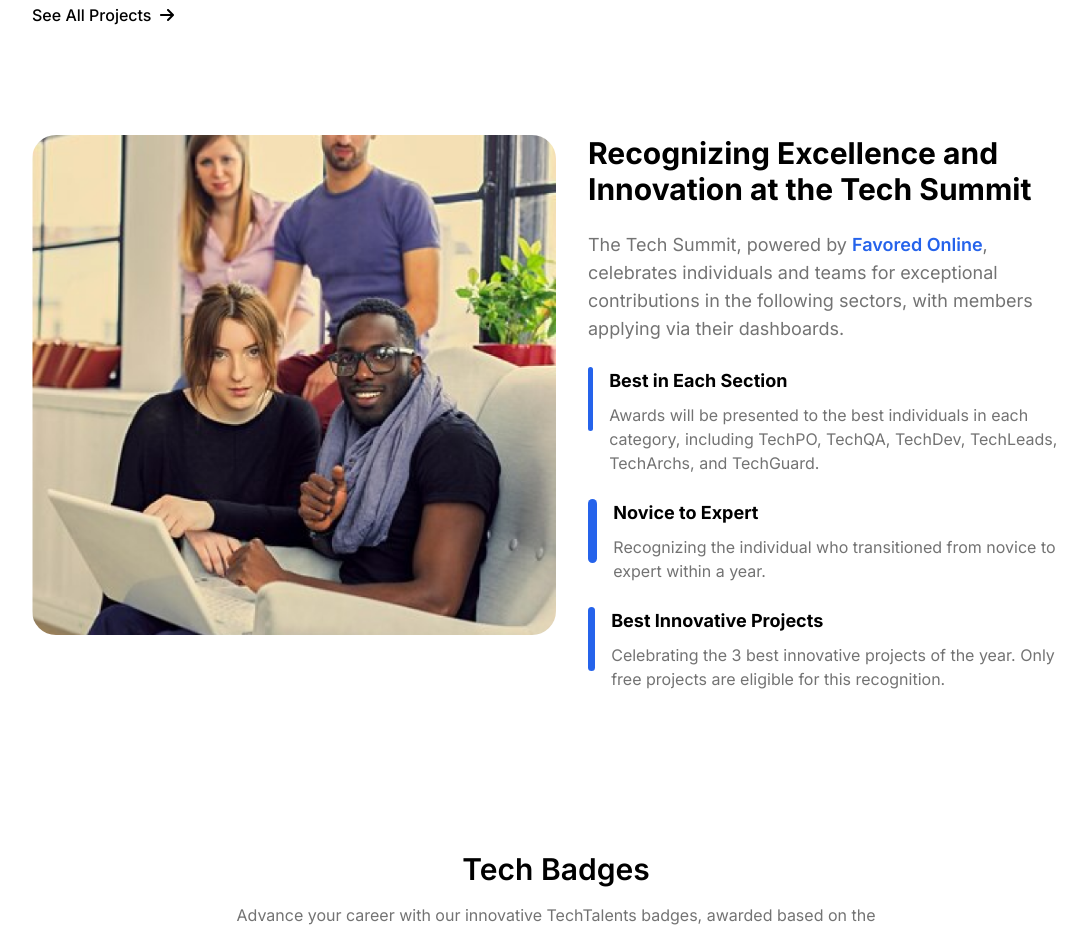
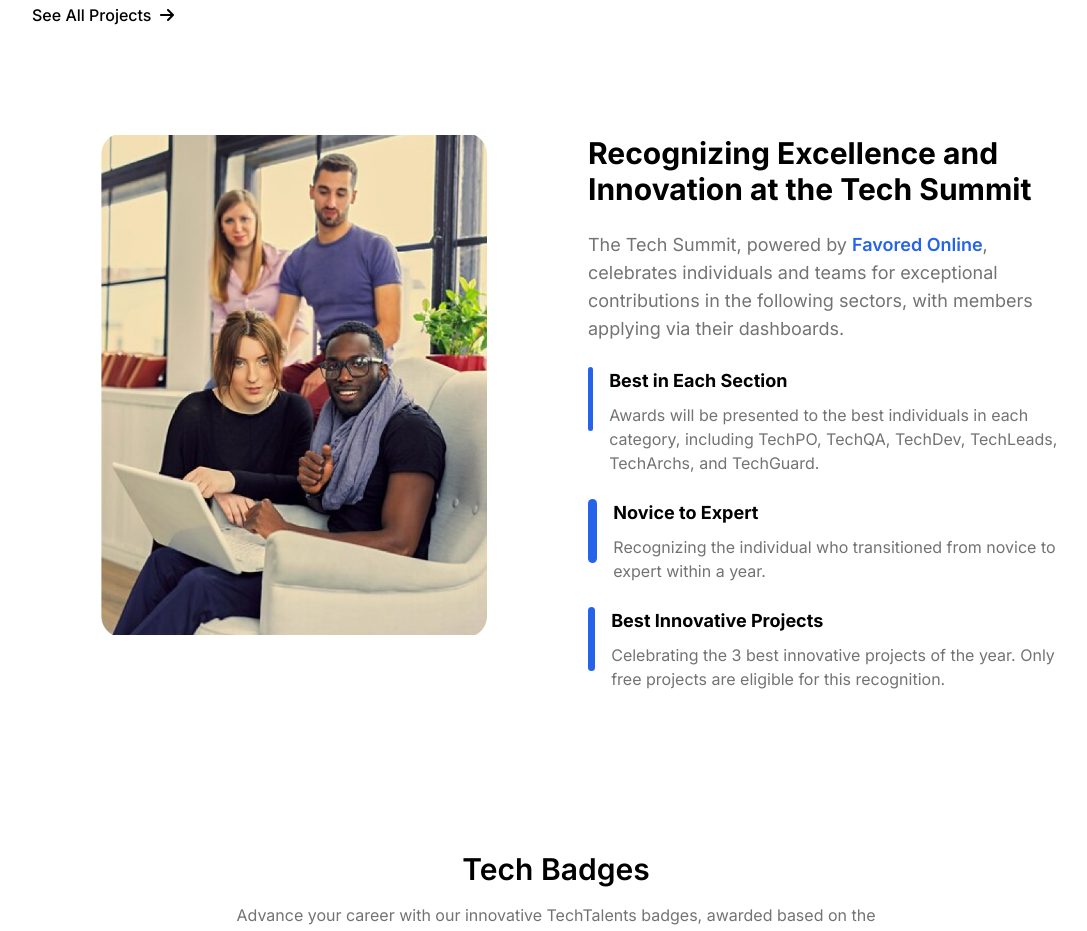
Before and after one commit to techtalentscity/techtalentscity.github.io, a React (Vite) app: page / in a window 1280 px wide. Shown: the part 1600-2531 px from the top of the page, without its empty margins (84-1171 px from the left). Built offline with nearby package versions, Linux system fonts and the light colour scheme.

Commit message:
Update event.jsx

```diff
--- a/src/Pages/Home/event.jsx
+++ b/src/Pages/Home/event.jsx
@@ -9,7 +9,8 @@ const Events = () => {
         <img
           src={image}
           alt="Awards and Recognition"
-          className="w-full h-auto max-h-[500px] rounded-3xl object-cover"
+          className="w-full h-auto max-h-[500px] rounded-3xl object-contain"
+          style={{ margin: 'auto', display: 'block' }}
         />
       </div>
 
```
